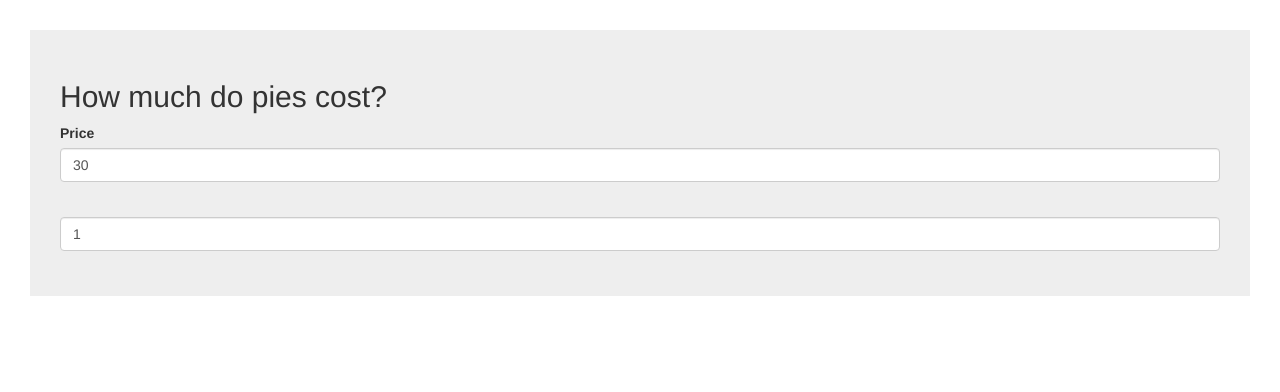
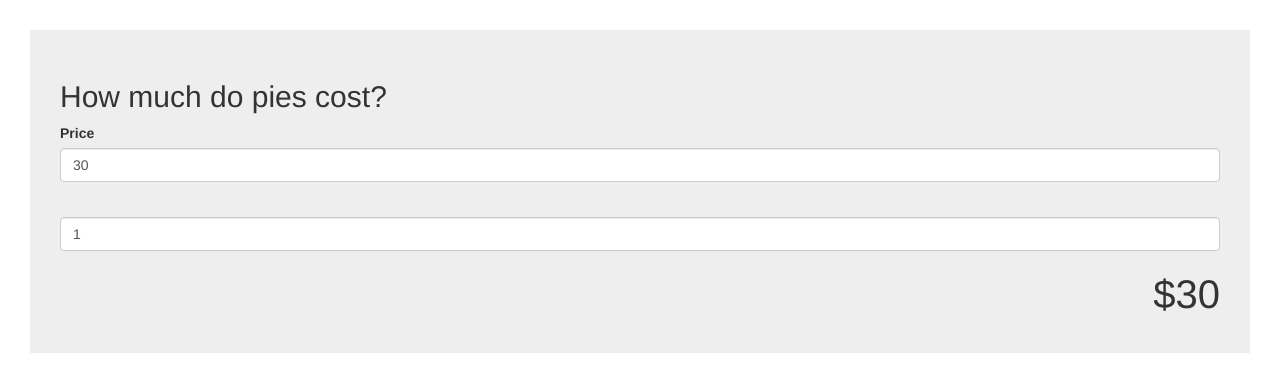
Before and after one commit to V-Ho/pricing-calculator, a plain HTML site: page index.html in a window 1280 px wide. Drawn offline with nearby package versions, Linux system fonts and the light colour scheme.

Commit message:
final html and css styling

```diff
--- a/index.html
+++ b/index.html
@@ -6,6 +6,7 @@
     <link rel="stylesheet" href="https://maxcdn.bootstrapcdn.com/bootstrap/3.3.7/css/bootstrap.min.css">
     <style>
       body, .jumbotron { padding: 30px; }
+      .text-giant { font-size: 40px }
     </style>
   </head>
   <body>
@@ -24,6 +25,8 @@
           <input type="number" class="form-control" name="quantity" value="1">
         </div>
 
+        <div class="text-right text-giant">$30</div>
+
       </form>
     </div>
 
```
